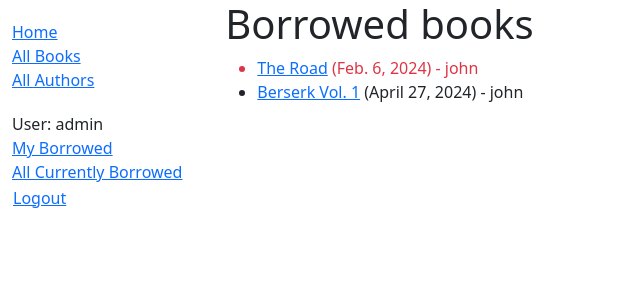
After one commit to MoodyMan04/CSCI313-Assignment3-Gunnar-Moody, a Django app: page /catalog/allbooks/ in a window 1280 px wide. The commit adds this page. Shown: the top 300 px of the page, without its empty margins (0-640 px from the left). Run offline with Django 5.2, Linux system fonts and the light colour scheme; a user stored in the database is signed in; data comes from the database, SQL or seed files in the repository; both versions use the stored data as it was after the commit.

Commit message:
added librarian + can see all borrowed books and who

```diff
--- a/locallibrary/catalog/templates/base_generic.html
+++ b/locallibrary/catalog/templates/base_generic.html
@@ -36,7 +36,11 @@
                 method="post"
                 action="{% url 'admin:logout' %}"
               >
-                {% csrf_token %}
+                {% if perms.catalog.can_mark_returned %}
+                <li>
+                  <a href="{% url 'all-borrowed' %}">All Currently Borrowed</a>
+                </li>
+                {% endif %} {% csrf_token %}
                 <button type="submit" class="btn btn-link">Logout</button>
               </form>
             </li>
--- /dev/null
+++ b/locallibrary/catalog/templates/catalog/bookinstance_list_borrowed_all.html
@@ -0,0 +1,18 @@
+{% extends "base_generic.html" %} {% block content %}
+<h1>Borrowed books</h1>
+
+{% if bookinstance_list %}
+<ul>
+  {% for bookinst in bookinstance_list %}
+  <li class="{% if bookinst.is_overdue %}text-danger{% endif %}">
+    <a href="{% url 'book-detail' bookinst.book.pk %}"
+      >{{ bookinst.book.title }}</a
+    >
+    ({{ bookinst.due_back }}) - {{ bookinst.borrower }}
+  </li>
+  {% endfor %}
+</ul>
+
+{% else %}
+<p>There are no books borrowed.</p>
+{% endif %} {% endblock %}
--- a/locallibrary/catalog/urls.py
+++ b/locallibrary/catalog/urls.py
@@ -8,4 +8,5 @@ urlpatterns = [
     path('authors/', views.AuthorListView.as_view(), name='authors'),
     path('author/<int:pk>', views.AuthorDetailView.as_view(), name='author-detail'),
     path('mybooks/', views.LoanedBooksByUserListView.as_view(), name='my-borrowed'),
+    path('allbooks/', views.LoanedBooksAllListView.as_view(), name='all-borrowed')
 ]
--- a/locallibrary/catalog/views.py
+++ b/locallibrary/catalog/views.py
@@ -1,7 +1,9 @@
+from typing import Any
+from django.db.models.query import QuerySet
 from django.shortcuts import render
 from .models import Book, Author, BookInstance, Genre
 from django.views import generic
-from django.contrib.auth.mixins import LoginRequiredMixin
+from django.contrib.auth.mixins import LoginRequiredMixin, PermissionRequiredMixin
 
 def index(request):
     """View function for home page of site."""
@@ -53,7 +55,7 @@ class AuthorListView(generic.ListView):
 class AuthorDetailView(generic.DetailView):
     model = Author
 
-class LoanedBooksByUserListView(LoginRequiredMixin,generic.ListView):
+class LoanedBooksByUserListView(LoginRequiredMixin, generic.ListView):
     """Generic class-based view listing books on loan to current user."""
     model = BookInstance
     template_name = 'catalog/bookinstance_list_borrowed_user.html'
@@ -65,3 +67,15 @@ class LoanedBooksByUserListView(LoginRequiredMixin,generic.ListView):
             .filter(status__exact='o')
             .order_by('due_back')
         )
+
+class LoanedBooksAllListView(PermissionRequiredMixin, generic.ListView):
+    """Generic class-based view listing all boans on loan for librarians."""
+    permission_required = 'catalog.can_mark_returned'
+    model = BookInstance
+    template_name = 'catalog/bookinstance_list_borrowed_all.html'
+    paginate_by = 10
+
+    def get_queryset(self):
+        return (
+            BookInstance.objects.filter(status__exact='o').order_by('due_back')
+        )
```
Also changed, not shown: locallibrary/db.sqlite3.
